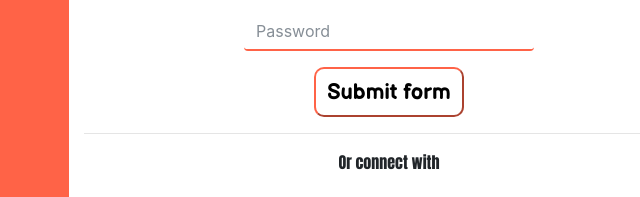
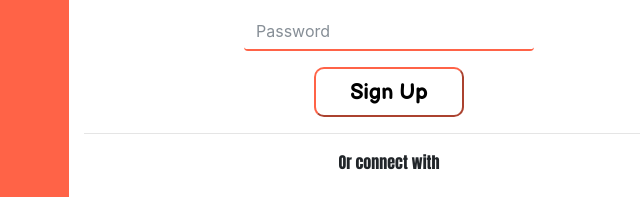
Before and after one commit to MaherShalal2001/WEBAPP, a website: page signup.html in a window 1280 px wide. Shown: the part 397-594 px from the top of the page, 571-1211 px from the left. Drawn offline with nearby package versions, Linux system fonts and the light colour scheme.

Commit message:
Update signup.html

```diff
--- a/signup.html
+++ b/signup.html
@@ -80,7 +80,7 @@
                 </div>
               </div>
 
-              <button class="btn-lo" type="submit">Submit form</button>
+              <button class="btn-lo" type="submit">Sign Up</button>
 
 
             </form>
```
